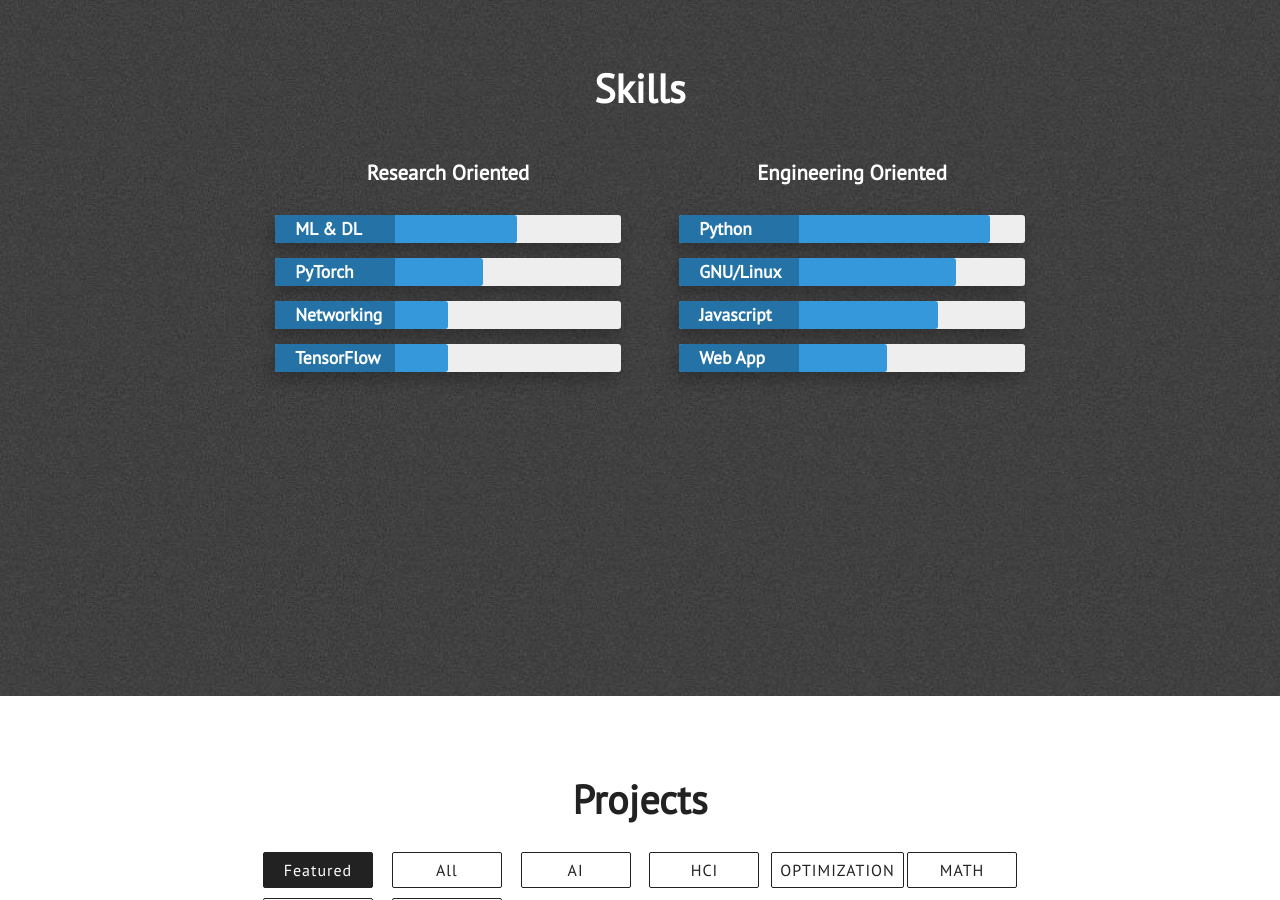
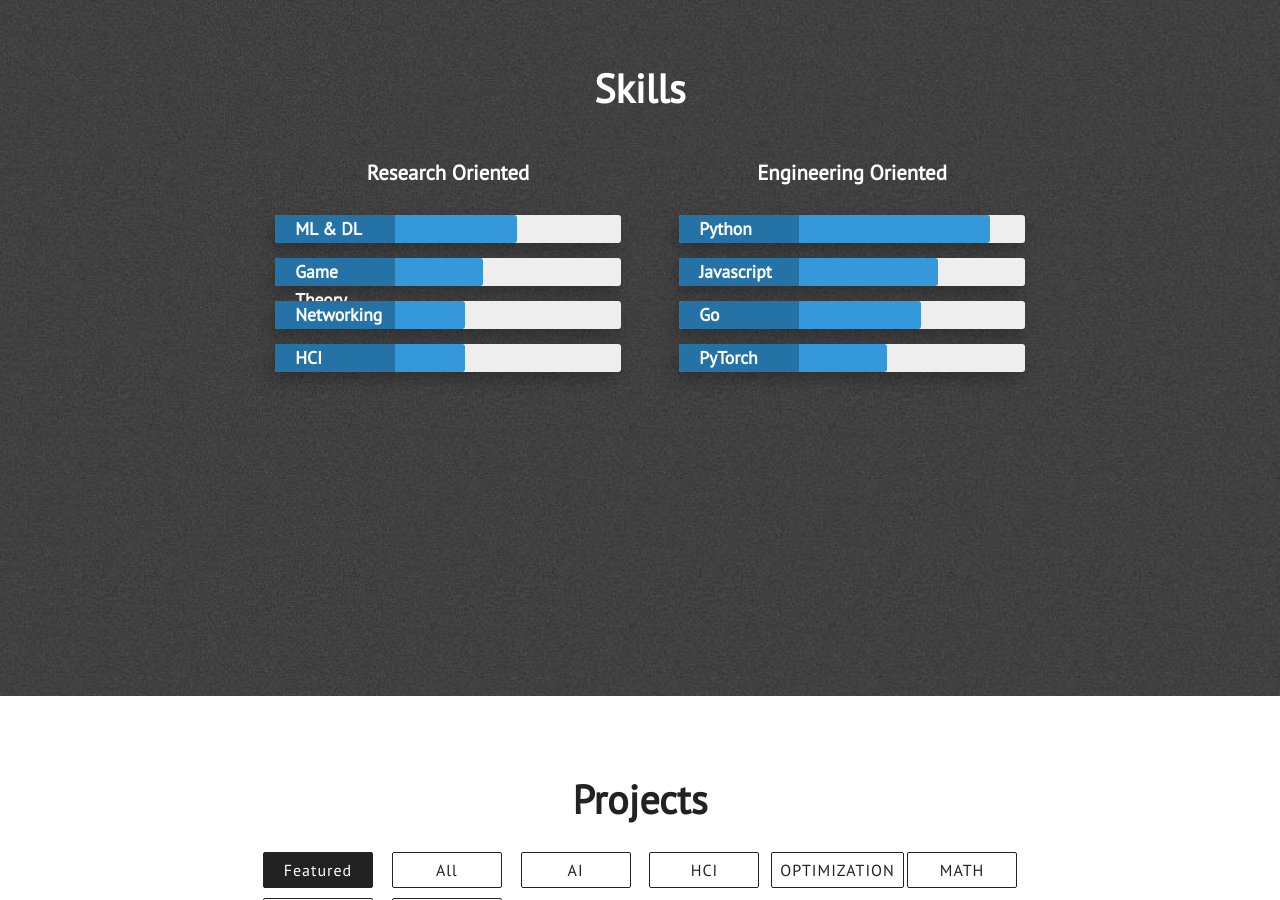
Before and after one commit to aiunicorn/aiunicorn.github.io, a Jekyll site: the page built from index.html, in a window 1280 px wide and 900 px high, scrolled down 2204 px. Built offline with Jekyll 4.4.1, drawn with Linux system fonts in a browser that asks for light colours; nearby versions of some CDN libraries.

Commit message:
Edited Skills

```diff
--- a/_includes/skills.html
+++ b/_includes/skills.html
@@ -14,17 +14,17 @@
                         </div> <!-- End Skill Bar -->
 
                         <div class="skillbar clearfix " data-percent="60%">
-                            <div class="skillbar-title" style="background: #2980b9;"><span>PyTorch</span></div>
+                            <div class="skillbar-title" style="background: #2980b9;"><span>Game Theory</span></div>
                             <div class="skillbar-bar" style="background: #3498db;"></div>
                         </div> <!-- End Skill Bar -->
 
-                        <div class="skillbar clearfix " data-percent="50%">
+                        <div class="skillbar clearfix " data-percent="55%">
                             <div class="skillbar-title" style="background: #2980b9;"><span>Networking</span></div>
                             <div class="skillbar-bar" style="background: #3498db;"></div>
                         </div> <!-- End Skill Bar -->
 
-                        <div class="skillbar clearfix " data-percent="50%">
-                            <div class="skillbar-title" style="background: #2980b9;"><span>TensorFlow</span></div>
+                        <div class="skillbar clearfix " data-percent="55%">
+                            <div class="skillbar-title" style="background: #2980b9;"><span>HCI</span></div>
                             <div class="skillbar-bar" style="background: #3498db;"></div>
                         </div> <!-- End Skill Bar -->
                     </div>
@@ -37,18 +37,18 @@
                             <div class="skillbar-bar" style="background: #3498db;"></div>
                         </div> <!-- End Skill Bar -->
 
-                        <div class="skillbar clearfix " data-percent="80%">
-                            <div class="skillbar-title" style="background: #2980b9;"><span>GNU/Linux</span></div>
+                        <div class="skillbar clearfix " data-percent="75%">
+                            <div class="skillbar-title" style="background: #2980b9;"><span>Javascript</span></div>
                             <div class="skillbar-bar" style="background: #3498db"></div>
                         </div> <!-- End Skill Bar -->
 
-                        <div class="skillbar clearfix " data-percent="75%">
-                            <div class="skillbar-title" style="background: #2980b9;"><span>Javascript</span></div>
+                        <div class="skillbar clearfix " data-percent="70%">
+                            <div class="skillbar-title" style="background: #2980b9;"><span>Go</span></div>
                             <div class="skillbar-bar" style="background: #3498db;"></div>
                         </div> <!-- End Skill Bar -->
 
                         <div class="skillbar clearfix " data-percent="60%">
-                            <div class="skillbar-title" style="background: #2980b9"><span>Web App</span></div>
+                            <div class="skillbar-title" style="background: #2980b9"><span>PyTorch</span></div>
                             <div class="skillbar-bar" style="background: #3498db;"></div>
                         </div> <!-- End Skill Bar -->
 
```
